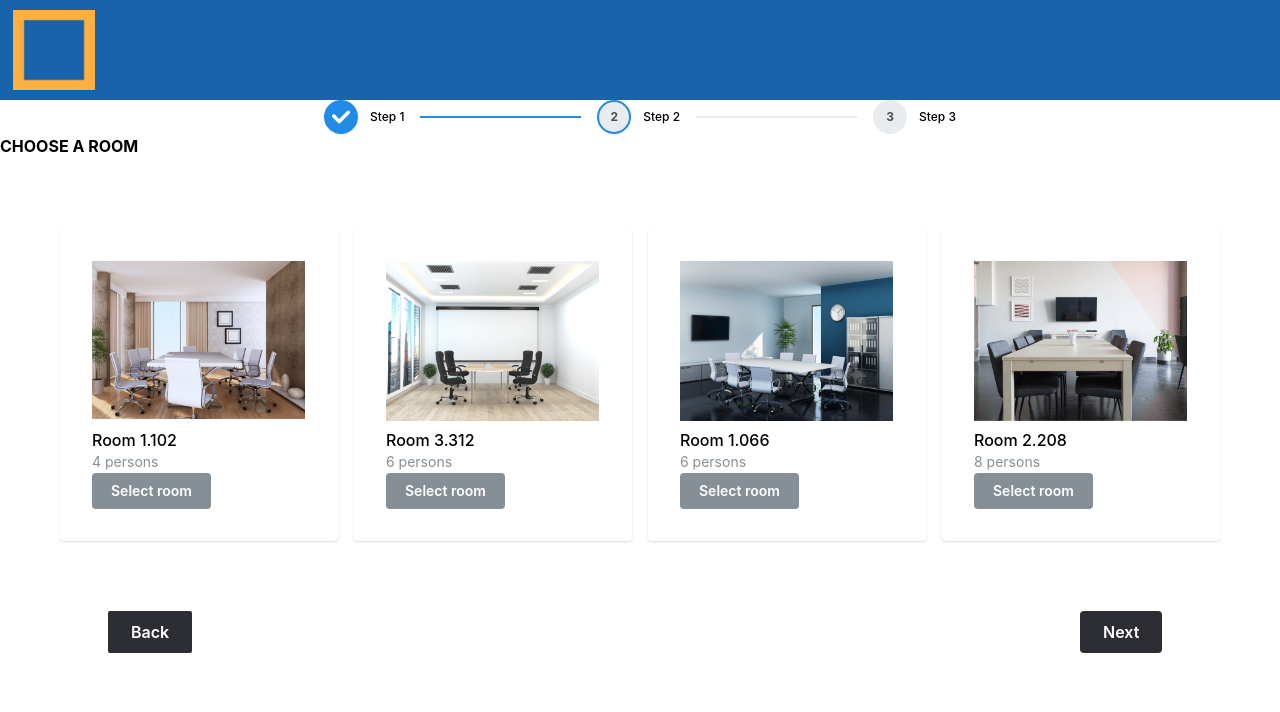
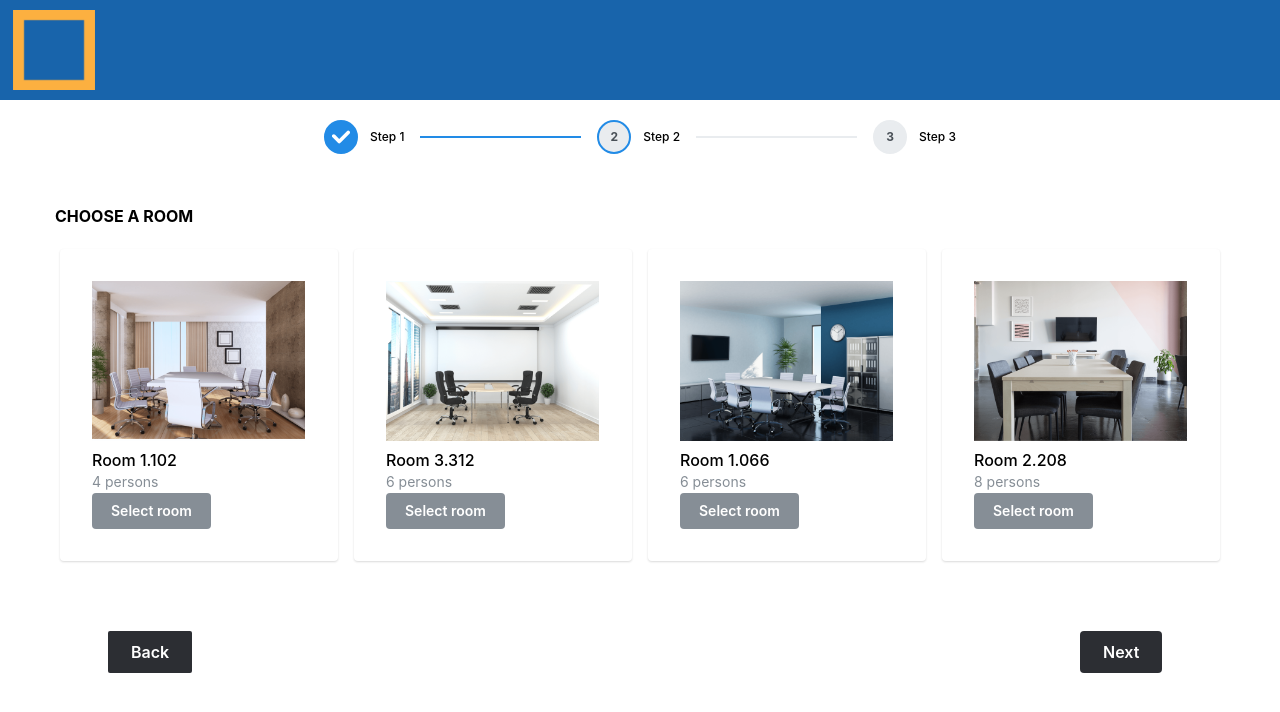
Before and after one commit to cph-il95/Front-Ux, a Next.js app: page /booking/bookroom in a window 1280 px wide. Shown: the top 712 px of the page. Built offline with nearby package versions, Linux system fonts and the light colour scheme.

Commit message:
tilføjet lidt css

```diff
--- a/src/pages/booking/bookroom.js
+++ b/src/pages/booking/bookroom.js
@@ -22,7 +22,7 @@ const bookroom = () => {
   return (
     <>
 
-<Grid>
+<Grid className='bookroom-steps'>
     <GridCol span={6} offset={3}>
         <Stepper size='xs' active={active}  allowNextStepsSelect={false}>
             <Stepper.Step label="Step 1">
@@ -37,6 +37,8 @@ const bookroom = () => {
 
 
     <h4 className='h4-choose-room'>CHOOSE A ROOM</h4>
+
+
 
     <Grid className='RoomCards1234'>
         <GridCol span={3}>
--- a/src/styles/globals.css
+++ b/src/styles/globals.css
@@ -4,13 +4,23 @@
   border: 0;
 }
 
+/********************** bookroom siden starter her ****************/
+
 .knapFremOgTilbage {
   margin-top: 50px;
 }
 .RoomCards1234 {
-  margin: 50px;
+  margin: 0 50px;
   padding: 20px 10px 20px 10px;
 }
+.h4-choose-room{
+  margin-left: 55px;
+  margin-top: 50px;
+}
+.bookroom-steps{
+  margin-top: 20px;
+}
+/********************* bookroom siden slutter her ****************/
 
 header {
   height: 100px;
```
